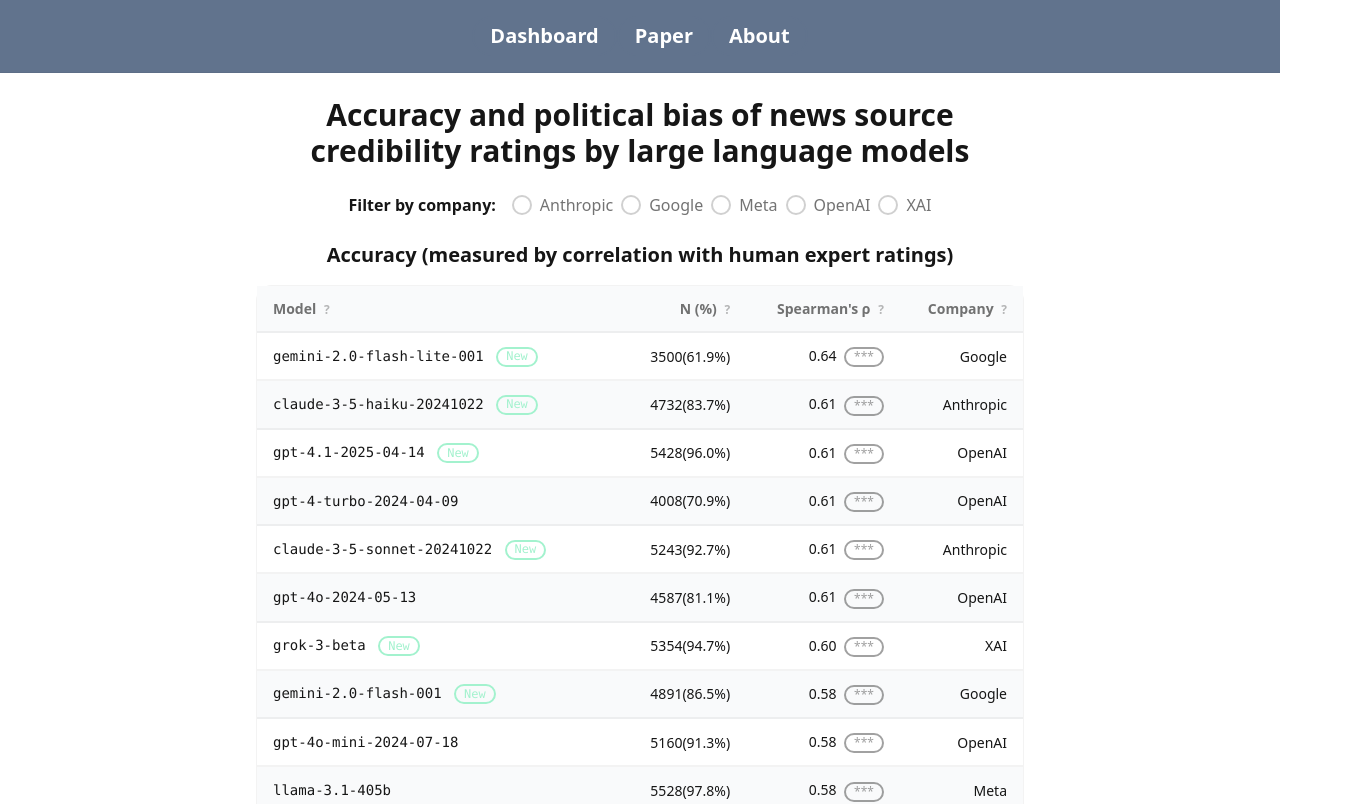
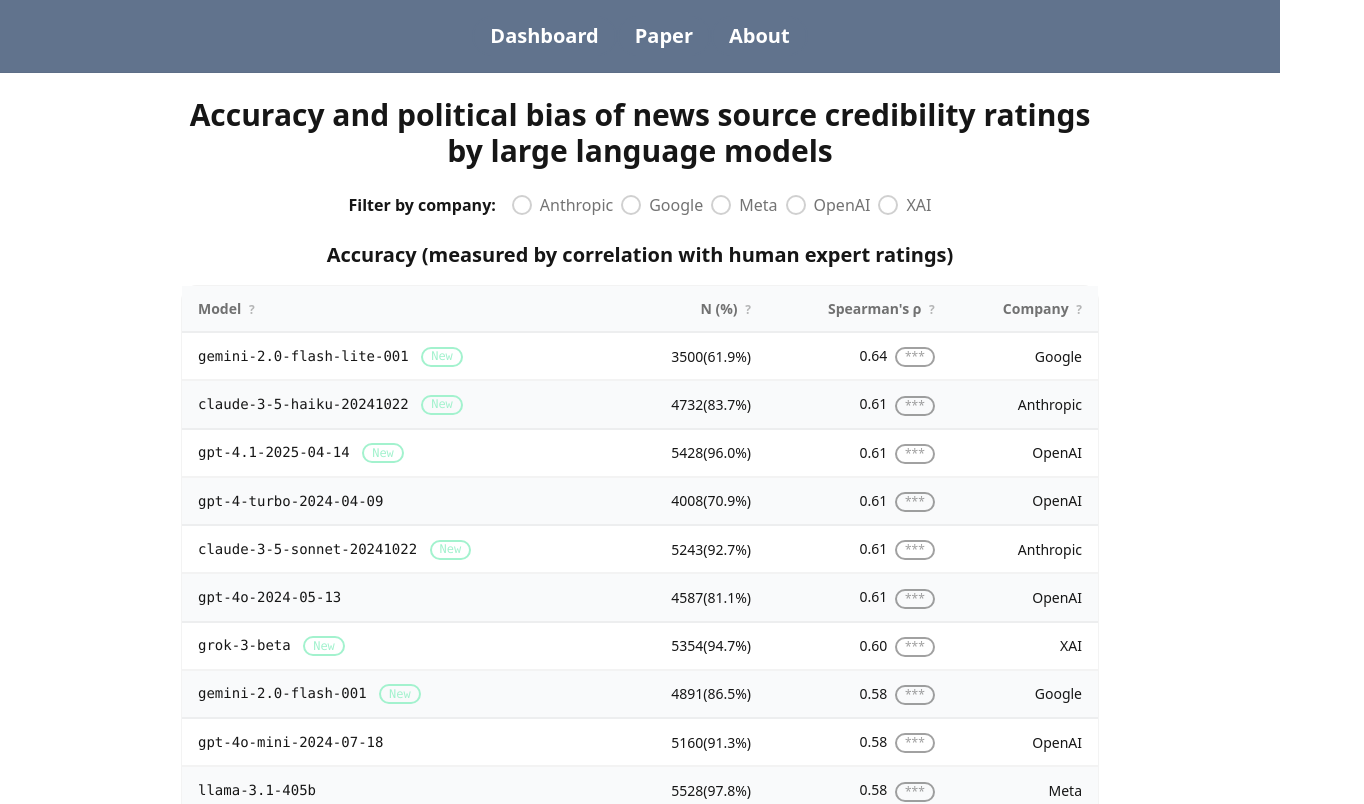
Before and after one commit to yang3kc/llm_domain_classification, a Vue app in the folder frontend/: page / in a window 1280 px wide. Shown: the top 804 px of the page, 1364 px wide, since content can reach past the window. Built offline with nearby package versions, Linux system fonts and the light colour scheme.

Commit message:
💄 style(container): increase max-width to 950px for better responsiveness

```diff
--- a/frontend/src/assets/main.css
+++ b/frontend/src/assets/main.css
@@ -6,7 +6,7 @@
 
 /* Custom container style */
 .container {
-  max-width: 800px;
+  max-width: 950px;
   margin: 0 auto;
   padding: 0 1rem;
 }
```
